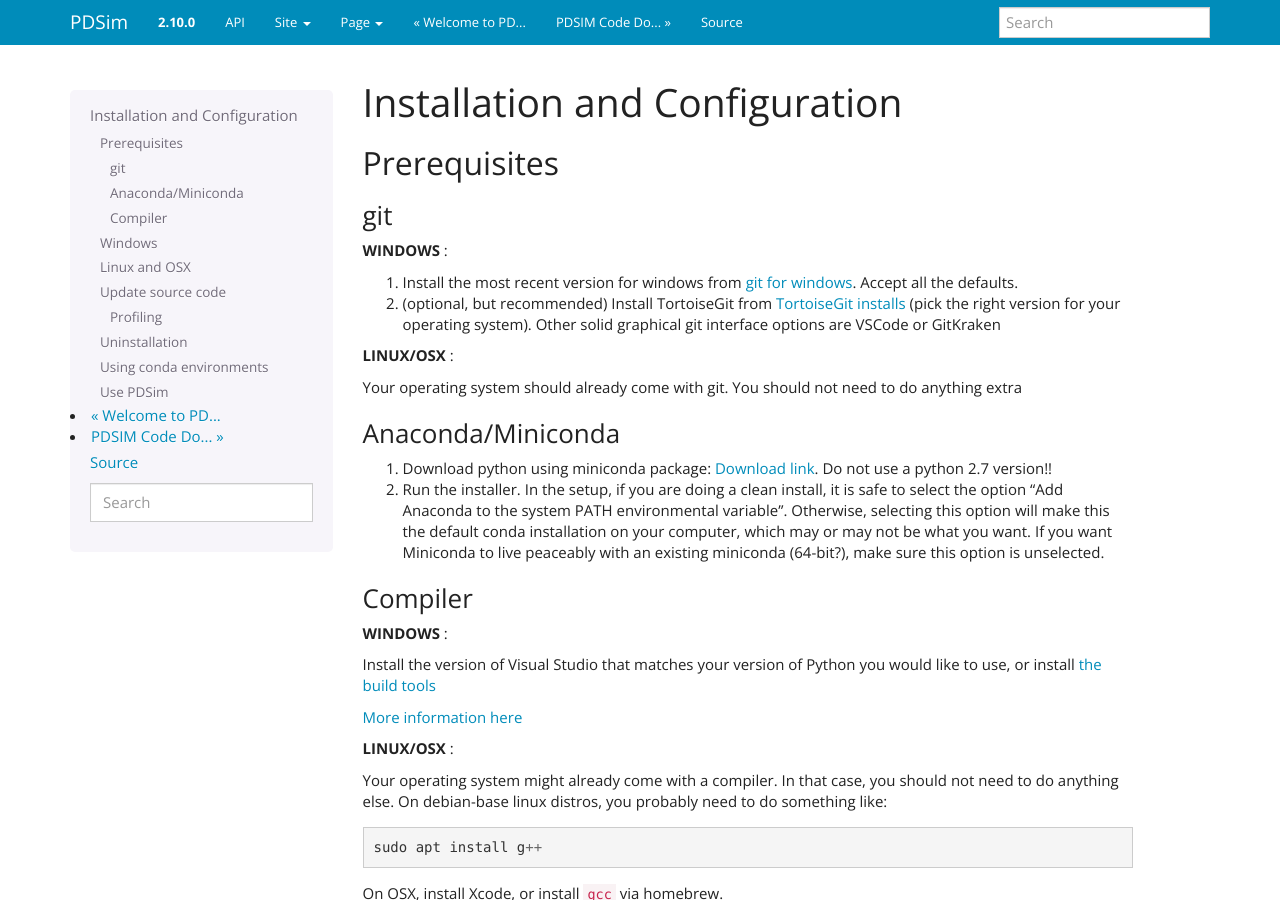
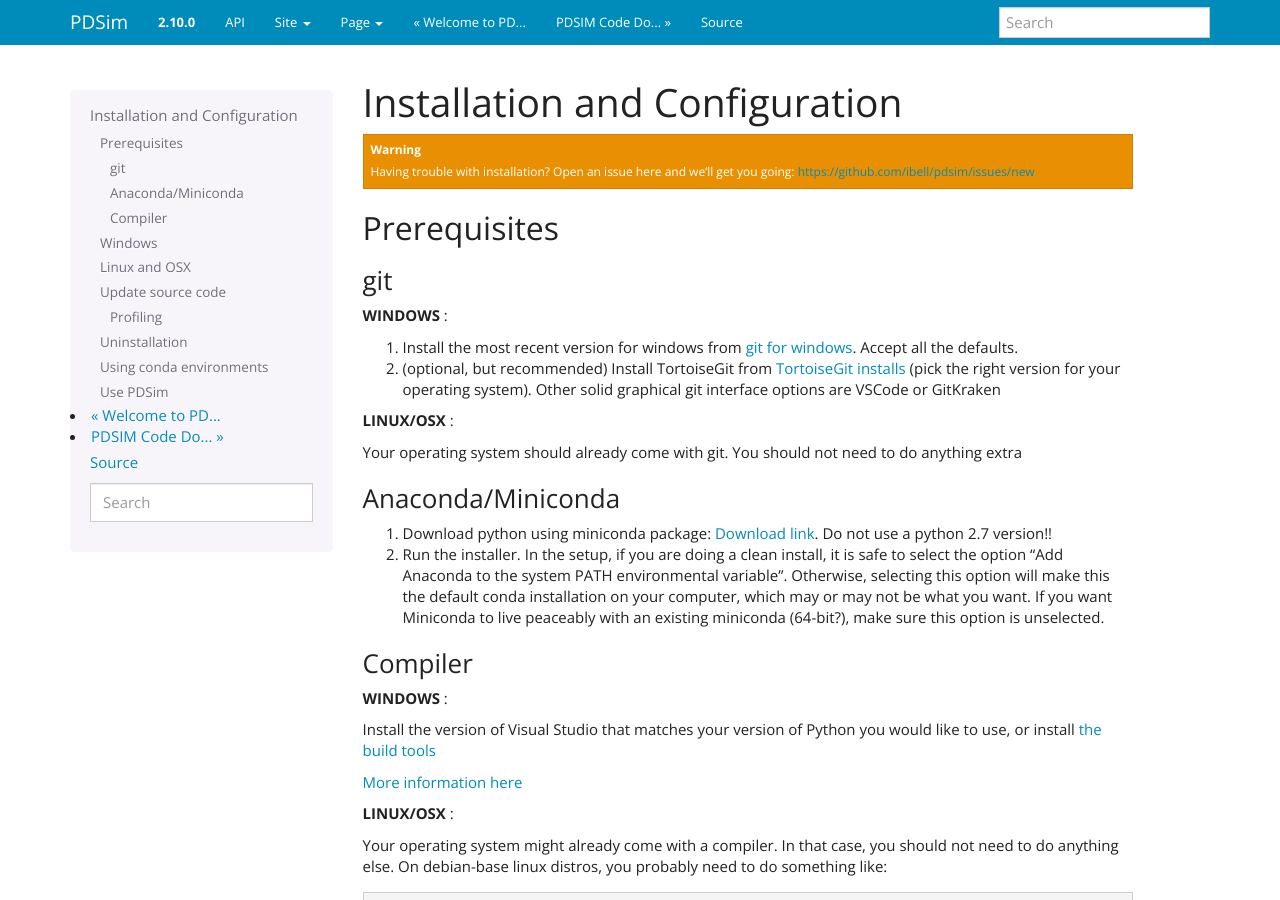
Before and after one commit to ibell/pdsim, a Sphinx documentation site: the page built from doc/install_build.rst, in a window 1280 px wide and 900 px high. Built offline with Sphinx 7.4.7, drawn with Linux system fonts in a browser that asks for light colours; pages that are not in the unit, such as notebooks, are missing from menus.

Commit message:
Link to issues

```diff
--- a/doc/install_build.rst
+++ b/doc/install_build.rst
@@ -1,5 +1,9 @@
 Installation and Configuration
 ******************************
+
+.. warning::
+
+	Having trouble with installation? Open an issue here and we'll get you going: https://github.com/ibell/pdsim/issues/new
 
 Prerequisites
 =============
```
